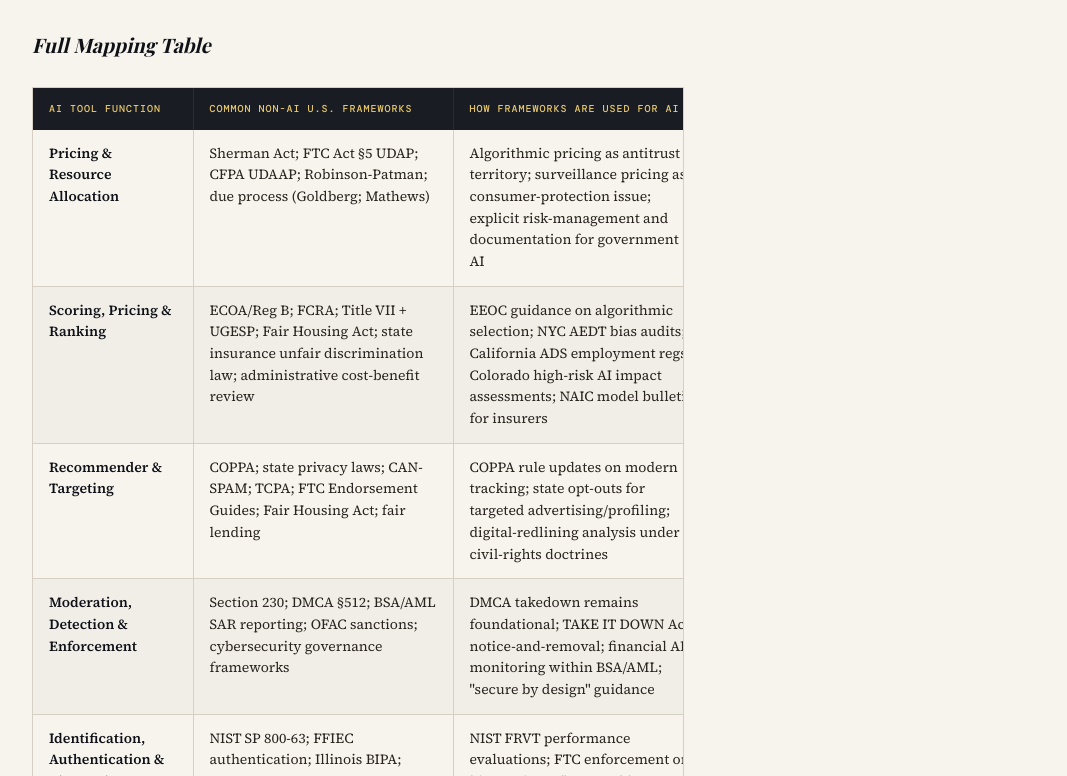
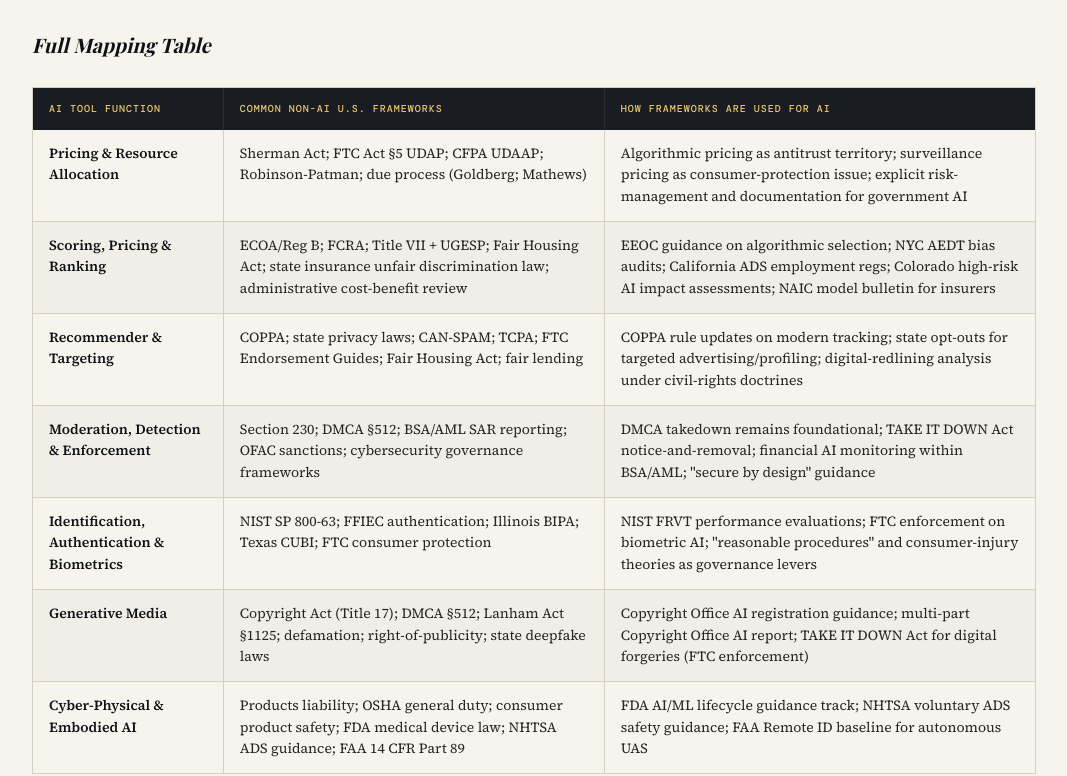
Before and after one commit to ChadL22/iaps-agentic-ai-project-proposal-2026, a plain HTML site: page frameworks.html in a window 1280 px wide. Shown: the part 5413-6189 px from the top of the page, without its empty margins (106-1173 px from the left). Drawn offline with nearby package versions, Linux system fonts and the light colour scheme; a web font is replaced by a local one.

Commit message:
fix: expand tables to full page width
This will fix the layout of our mapping and inventory tables so that they will be full page width

```diff
--- a/frameworks.html
+++ b/frameworks.html
@@ -414,6 +414,11 @@
       margin: 24px 0;
       border: 1px solid var(--rule);
     }
+    /* Full-bleed: span article + gap + sidebar */
+    .table-wrap--full {
+      width: calc(100% + 280px + 72px);
+      margin-right: calc(-280px - 72px);
+    }
     table {
       width: 100%;
       border-collapse: collapse;
@@ -573,6 +578,7 @@
       .site-nav-inner { padding: 0 20px; }
       footer { padding: 32px 28px; }
       .layer-item { grid-template-columns: 160px 1fr; }
+      .table-wrap--full { width: 100%; margin-right: 0; }
     }
 
     /* ── RESPONSIVE: MOBILE ── */
@@ -781,7 +787,7 @@
       </div>
 
       <h3>Full Mapping Table</h3>
-      <div class="table-wrap">
+      <div class="table-wrap table-wrap--full">
         <table>
           <thead>
             <tr>
@@ -810,7 +816,7 @@
       </div>
       <h2>Framework Inventory</h2>
       <p>This inventory is intentionally wide — it includes a broad set of frameworks that commonly govern analogous non-AI activity, with notes on how they appear in AI governance and enforcement.</p>
-      <div class="table-wrap">
+      <div class="table-wrap table-wrap--full">
         <table>
           <thead>
             <tr>
```
